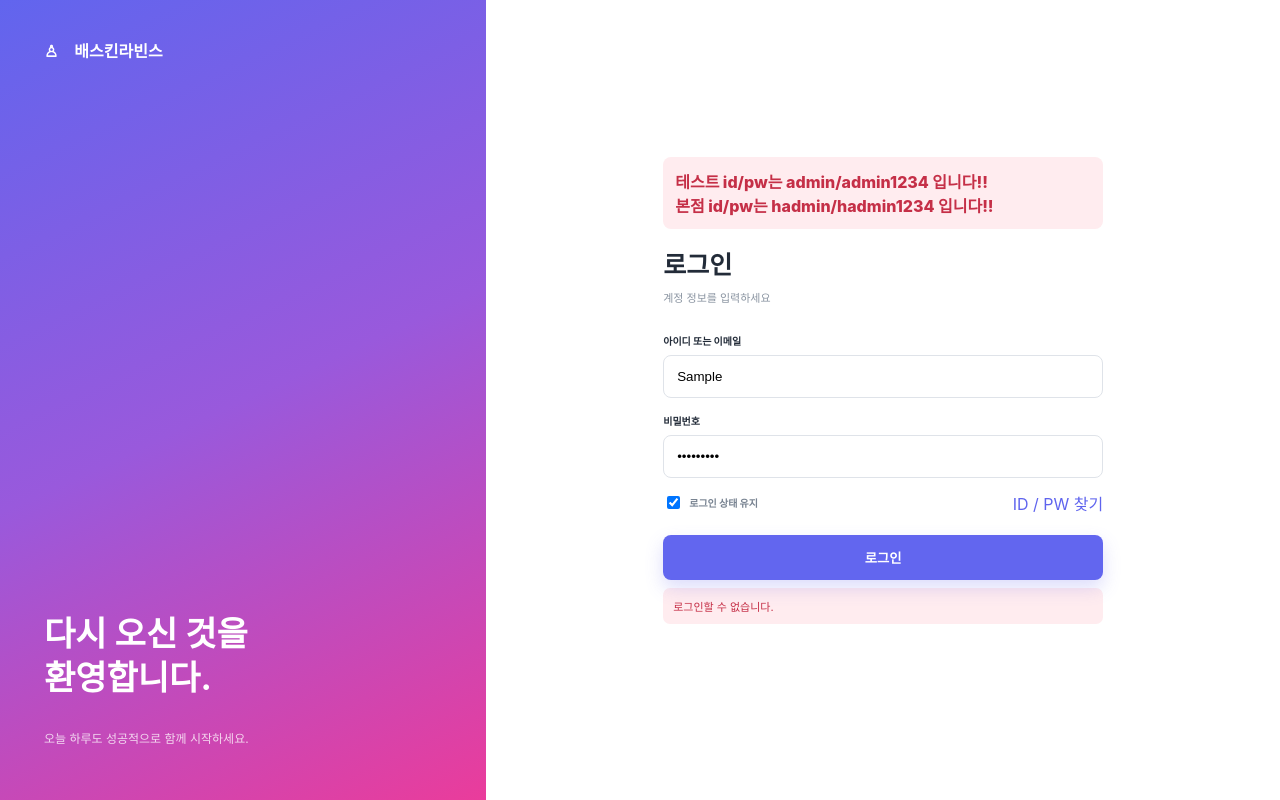
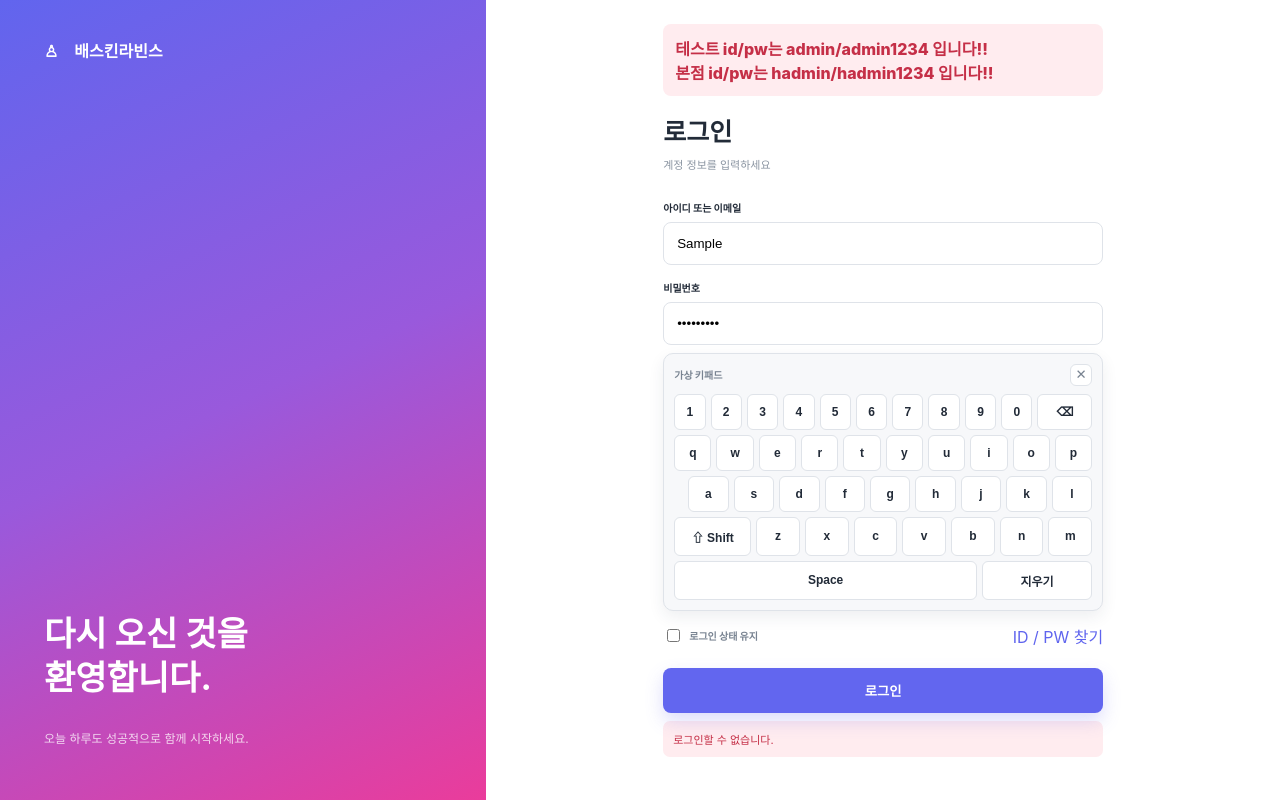
Before and after one commit to warning1210/kiosk, a Vue app in the folder frontend/: page /branch/login in a window 1280 px wide. Both pictures are taken after typing "Sample", "Sample123" into the empty fields and a click on the button "로그인". Built offline with nearby package versions, Linux system fonts and the light colour scheme; no server answers.

Commit message:
키패드 기능 추가
키패드 기능 추가

```diff
--- a/frontend/src/components/admin/AdminPageHeader.vue
+++ b/frontend/src/components/admin/AdminPageHeader.vue
@@ -7,7 +7,7 @@
     </div>
     <div class="tools">
       <label class="range"><i>📅</i>{{ displayedDate }}</label>
-      <button class="bell" type="button">🔔</button>
+      <!-- <button class="bell" type="button">🔔</button> -->
       <div class="profile"><span>{{ nameInitial }}</span>{{ session.name }}</div>
     </div>
   </header>
--- /dev/null
+++ b/frontend/src/components/common/VirtualKeypad.vue
@@ -0,0 +1,87 @@
+<template>
+  <div class="vkeypad" @mousedown.prevent>
+    <div class="vkeypad-header">
+      <span>가상 키패드</span>
+      <button type="button" class="vkeypad-close" @click="$emit('close')" aria-label="키패드 닫기">✕</button>
+    </div>
+
+    <div class="vkeypad-row">
+      <button v-for="n in numberKeys" :key="n" type="button" class="key" @click="press(n)">{{ n }}</button>
+      <button type="button" class="key wide" @click="backspace">⌫</button>
+    </div>
+
+    <div class="vkeypad-row">
+      <button v-for="k in row1" :key="k" type="button" class="key" @click="press(k)">{{ display(k) }}</button>
+    </div>
+
+    <div class="vkeypad-row indent">
+      <button v-for="k in row2" :key="k" type="button" class="key" @click="press(k)">{{ display(k) }}</button>
+    </div>
+
+    <div class="vkeypad-row">
+      <button type="button" class="key wide" :class="{ active: shift }" @click="toggleShift">⇧ Shift</button>
+      <button v-for="k in row3" :key="k" type="button" class="key" @click="press(k)">{{ display(k) }}</button>
+    </div>
+
+    <div class="vkeypad-row">
+      <button type="button" class="key space" @click="space">Space</button>
+      <button type="button" class="key wide" @click="clearAll">지우기</button>
+    </div>
+  </div>
+</template>
+
+<script setup>
+import { ref } from 'vue'
+
+const props = defineProps({
+  modelValue: { type: String, default: '' }
+})
+const emit = defineEmits(['update:modelValue', 'close'])
+
+const numberKeys = ['1', '2', '3', '4', '5', '6', '7', '8', '9', '0']
+const row1 = ['q', 'w', 'e', 'r', 't', 'y', 'u', 'i', 'o', 'p']
+const row2 = ['a', 's', 'd', 'f', 'g', 'h', 'j', 'k', 'l']
+const row3 = ['z', 'x', 'c', 'v', 'b', 'n', 'm']
+
+const shift = ref(false)
+
+function display(key) {
+  return shift.value ? key.toUpperCase() : key
+}
+
+function press(key) {
+  const char = /[a-z]/i.test(key) && shift.value ? key.toUpperCase() : key
+  emit('update:modelValue', props.modelValue + char)
+}
+
+function backspace() {
+  emit('update:modelValue', props.modelValue.slice(0, -1))
+}
+
+function space() {
+  emit('update:modelValue', props.modelValue + ' ')
+}
+
+function clearAll() {
+  emit('update:modelValue', '')
+}
+
+function toggleShift() {
+  shift.value = !shift.value
+}
+</script>
+
+<style scoped>
+.vkeypad{margin-top:8px;padding:10px;background:#f7f8fa;border:1px solid #dfe3e9;border-radius:10px;box-shadow:0 6px 16px rgb(38 51 71/8%)}
+.vkeypad-header{display:flex;align-items:center;justify-content:space-between;margin-bottom:8px;font-size:10px;font-weight:800;color:#788391}
+.vkeypad-close{width:22px;height:22px;padding:0;color:#788391;border:1px solid #dfe3e9;background:#fff;border-radius:6px;cursor:pointer;line-height:1}
+.vkeypad-close:hover{color:#c52f47;border-color:#c52f47}
+.vkeypad-row{display:flex;gap:5px;margin-top:5px}
+.vkeypad-row:first-child{margin-top:0}
+.vkeypad-row.indent{padding-left:14px}
+.key{flex:1;padding:10px 0;color:#222b38;border:1px solid #dfe3e9;background:#fff;border-radius:6px;font-size:12px;font-weight:700;cursor:pointer}
+.key:hover{background:#eef0ff;border-color:#6266ef}
+.key.active{color:#fff;background:#6266ef;border-color:#6266ef}
+.key.wide{flex:1.8}
+.key.space{flex:5}
+</style>
--- a/frontend/src/views/HomeView.vue
+++ b/frontend/src/views/HomeView.vue
@@ -5,8 +5,10 @@
       <h1>키오스크 지점 등록</h1>
       <p>이 키오스크가 소속된 지점의 관리자 계정으로 로그인해주세요. 최초 1회만 하면 됩니다.</p>
       <p>admin/admin1234</p>
-      <label>아이디 또는 이메일<input v-model="loginId" required placeholder="아이디 또는 이메일 입력"></label>
-      <label>비밀번호<input v-model="password" required type="password" placeholder="비밀번호 입력"></label>
+      <label>아이디 또는 이메일<input v-model="loginId" required placeholder="아이디 또는 이메일 입력" @focus="openKeypad('id')"></label>
+      <VirtualKeypad v-if="activeKeypad === 'id'" v-model="loginId" @close="activeKeypad = null" />
+      <label>비밀번호<input v-model="password" required type="password" placeholder="비밀번호 입력" @focus="openKeypad('password')"></label>
+      <VirtualKeypad v-if="activeKeypad === 'password'" v-model="password" @close="activeKeypad = null" />
       <button :disabled="loggingIn" type="submit">{{ loggingIn ? '확인 중...' : '등록' }}</button>
       <p v-if="error" class="error">{{ error }}</p>
     </form>
@@ -49,6 +51,7 @@ import http from '../api/http'
 import { useCartStore } from '../stores/cart'
 import { getKioskSession, setKioskSession } from '../utils/kioskSession'
 import { useBranchBusyBanner } from '../composables/useBranchBusyBanner'
+import VirtualKeypad from '../components/common/VirtualKeypad.vue'
 import ad1 from '../assets/kiosk/ads/ad-1.png'
 import ad2 from '../assets/kiosk/ads/ad-2.png'
 import ad3 from '../assets/kiosk/ads/ad-3.png'
@@ -74,6 +77,11 @@ const loginId = ref('')
 const password = ref('')
 const loggingIn = ref(false)
 const error = ref('')
+// 아이디/비밀번호 중 어느 입력란에 가상 키패드를 띄울지 - 한 번에 하나만 연다.
+const activeKeypad = ref(null)
+function openKeypad(name) {
+  activeKeypad.value = name
+}
 
 onMounted(() => {
   rotationTimer = window.setInterval(() => {
--- a/frontend/src/views/branch/BranchJoinView.vue
+++ b/frontend/src/views/branch/BranchJoinView.vue
@@ -29,12 +29,14 @@
           <strong>로그인 계정</strong>
           <span>앞으로 로그인할 때 사용할 지점 계정을 입력하세요.</span>
         </div>
-        <label>아이디<input v-model.trim="loginId" required minlength="4" autocomplete="username" placeholder="영문·숫자 4자 이상"></label>
+        <label>아이디<input v-model.trim="loginId" required minlength="4" autocomplete="username" placeholder="영문·숫자 4자 이상" @focus="openKeypad('id')"></label>
+        <VirtualKeypad v-if="activeKeypad === 'id'" v-model="loginId" @close="activeKeypad = null" />
         <div class="two">
           <!-- 기존 Firebase 계정이 있는 이메일은 현재 비밀번호를 입력하고, 신규 계정은 새 비밀번호를 입력한다. -->
-          <label>비밀번호<input v-model="password" required minlength="8" type="password" autocomplete="current-password" placeholder="기존 계정은 현재 비밀번호, 신규는 8자 이상"></label>
+          <label>비밀번호<input v-model="password" required minlength="8" type="password" autocomplete="current-password" placeholder="기존 계정은 현재 비밀번호, 신규는 8자 이상" @focus="openKeypad('password')"></label>
           <label>비밀번호 확인<input v-model="passwordConfirm" required minlength="8" type="password" autocomplete="new-password" placeholder="비밀번호 다시 입력"></label>
         </div>
+        <VirtualKeypad v-if="activeKeypad === 'password'" v-model="password" @close="activeKeypad = null" />
 
         <button>가입 완료</button>
         <p v-if="error" class="error">{{ error }}</p>
@@ -53,6 +55,7 @@
 import { onMounted, ref } from 'vue'
 import { useRoute, useRouter } from 'vue-router'
 import http from '../../api/http'
+import VirtualKeypad from '../../components/common/VirtualKeypad.vue'
 
 const KAKAO_POSTCODE_SCRIPT = 'https://t1.kakaocdn.net/mapjsapi/bundle/postcode/prod/postcode.v2.js'
 const route = useRoute()
@@ -72,6 +75,11 @@ const businessNumber = ref('')
 const loginId = ref('')
 const password = ref('')
 const passwordConfirm = ref('')
+// 아이디/비밀번호 중 어느 입력란에 가상 키패드를 띄울지 - 한 번에 하나만 연다.
+const activeKeypad = ref(null)
+function openKeypad(name) {
+  activeKeypad.value = name
+}
 
 onMounted(async () => {
   try {
--- a/frontend/src/views/branch/BranchLoginView.vue
+++ b/frontend/src/views/branch/BranchLoginView.vue
@@ -6,11 +6,13 @@
             본점 id/pw는 hadmin/hadmin1234 입니다!!
         </p><h2>로그인</h2><p>계정 정보를 입력하세요</p>
 <label>아이디 또는 이메일
-    <input v-model="loginId" required placeholder="아이디 또는 이메일 입력">
+    <input v-model="loginId" required placeholder="아이디 또는 이메일 입력" @focus="openKeypad('id')">
 </label>
+<VirtualKeypad v-if="activeKeypad === 'id'" v-model="loginId" @close="activeKeypad = null" />
 <label>비밀번호
-    <input v-model="password" required type="password" placeholder="비밀번호 입력">
+    <input v-model="password" required type="password" placeholder="비밀번호 입력" @focus="openKeypad('password')">
 </label>
+<VirtualKeypad v-if="activeKeypad === 'password'" v-model="password" @close="activeKeypad = null" />
 <div class="options">
     <label>
         <input v-model="remember" type="checkbox"> 로그인 상태 유지
@@ -31,14 +33,20 @@ import{useRoute,useRouter}from'vue-router';
 import{setPersistence,browserLocalPersistence,browserSessionPersistence,signInWithEmailAndPassword}from'firebase/auth';
 import{firebaseAuth}from'../../firebase';
 import http from'../../api/http';
+import VirtualKeypad from'../../components/common/VirtualKeypad.vue';
 
 const router = useRouter()
 // 로그인 전에 사용자가 열려고 했던 본점 주소를 확인하기 위해 현재 경로 정보를 받는다.
 const route = useRoute()
 const loginId = ref('')
 const password = ref('')
-const remember = ref(true)
+const remember = ref(false)
 const error = ref('')
+// 아이디/비밀번호 중 어느 입력란에 가상 키패드를 띄울지 - 한 번에 하나만 연다.
+const activeKeypad = ref(null)
+function openKeypad(name) {
+  activeKeypad.value = name
+}
 
 // 본사/지점 로그인 페이지를 하나로 합친 것 - 아이디가 본사 계정인지 지점 계정인지는
 // 미리 나누지 않고, 각 경로를 순서대로 시도해보고 "성공한 경로"로 role을 판단한다.
```
Also changed, not shown: 2 other files (tests, documents, lock files or other folders).
